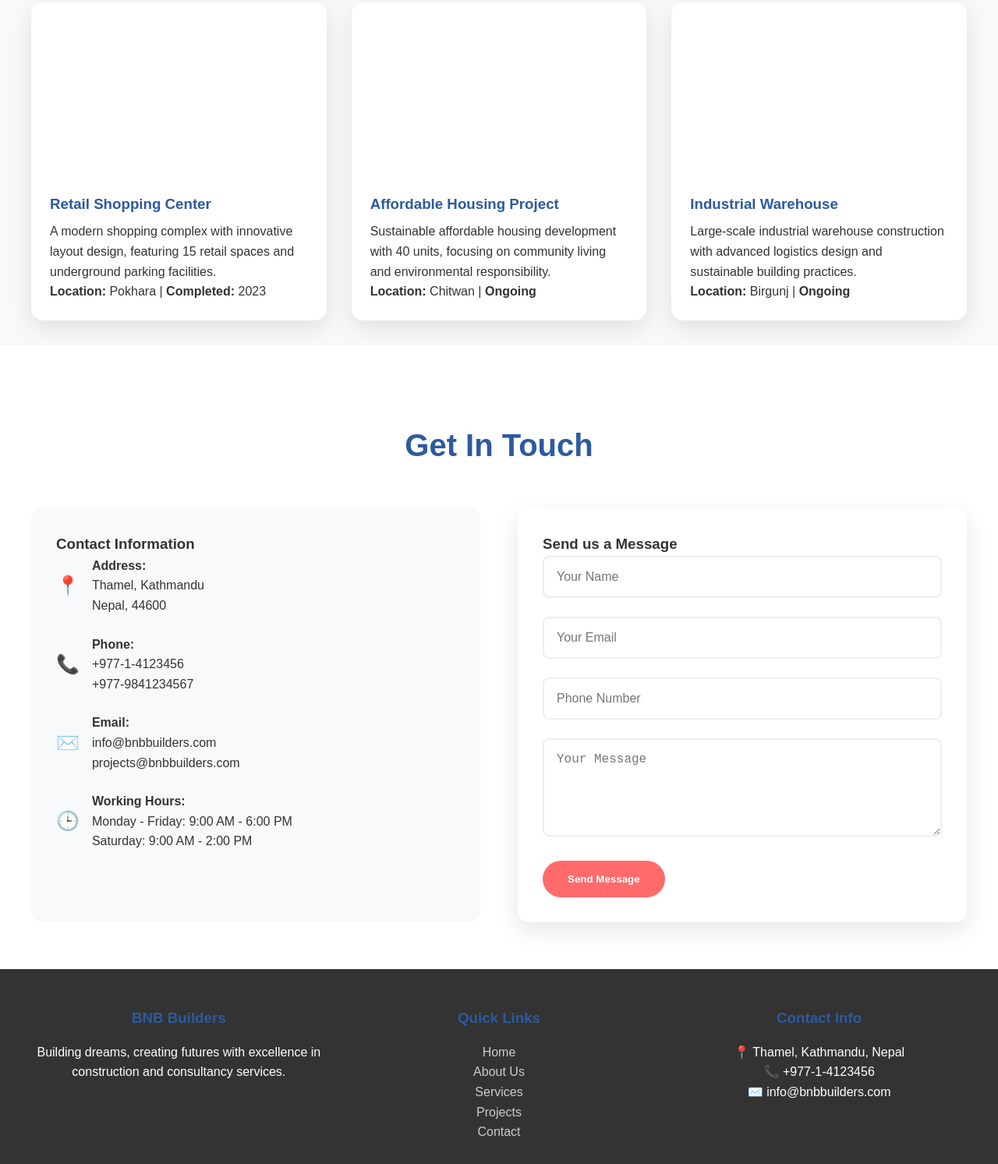
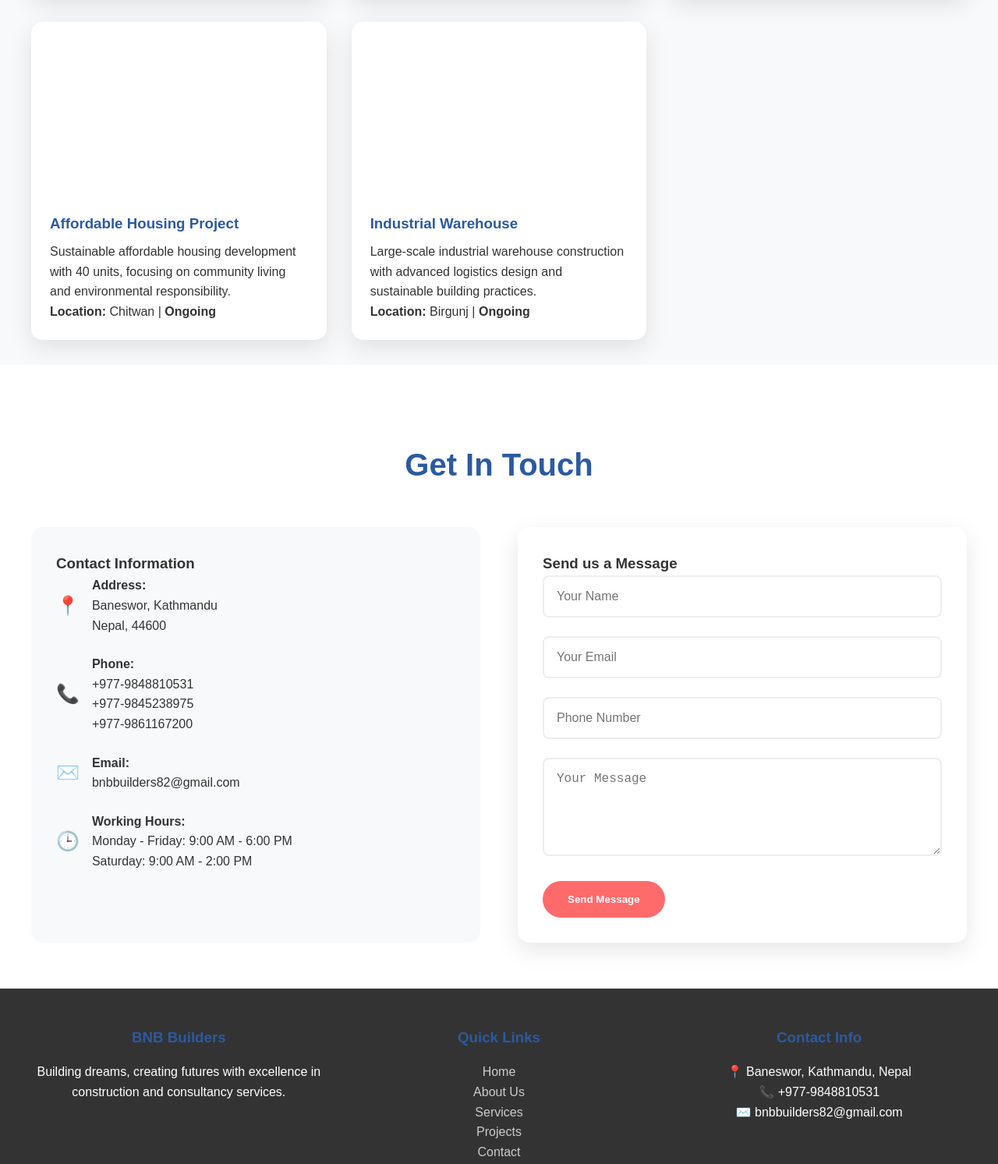
Before and after one commit to bnbbuilders/bnbbuilders.github.io, a plain HTML site: page index.html in a window 1280 px wide. Shown: the part 3255-4748 px from the top of the page at 78% size. Drawn offline with Linux system fonts and the light colour scheme.

Commit message:
Added project and changed info

```diff
--- a/index.html
+++ b/index.html
@@ -633,10 +633,10 @@
             <div class="projects-grid">
                 <!-- Project cards updated to use background-image for better control -->
                 <div class="project-card">
-                    <div class="project-image" style="background-image: url('./images/project1.jpeg')"></div>
+                    <div class="project-image" style="background-image: url('./images/residence1.jpeg')"></div>
                     <div class="project-content">
-                        <h3>Modern Residential Complex</h3>
-                        <p>A state-of-the-art residential development featuring 24 luxury apartments with sustainable design elements and modern amenities.</p>
+                        <h3>Modern Residential Building</h3>
+                        <p>A state-of-the-art residential development featuring 24 luxury apartments with sustainable design elements and modern amenities.<br>This is a great project done by us.</p>
                         <p><strong>Location:</strong> Kathmandu Valley | <strong>Completed:</strong> 2024</p>
                     </div>
                 </div>
@@ -656,15 +656,7 @@
                         <p><strong>Location:</strong> Bhaktapur | <strong>Completed:</strong> 2023</p>
                     </div>
                 </div>
-                 <div class="project-card">
-                    <div class="project-image" style="background-image: url('./images/project4.jpeg')"></div>
-                    <div class="project-content">
-                        <h3>Retail Shopping Center</h3>
-                        <p>A modern shopping complex with innovative layout design, featuring 15 retail spaces and underground parking facilities.</p>
-                        <p><strong>Location:</strong> Pokhara | <strong>Completed:</strong> 2023</p>
-                    </div>
-                </div>
-                <div class="project-card">
+                    <div class="project-card">
                     <div class="project-image" style="background-image: url('./images/project5.jpeg')"></div>
                     <div class="project-content">
                         <h3>Affordable Housing Project</h3>
@@ -695,7 +687,7 @@
                         <span style="font-size: 1.5rem; color: #2c5aa0; margin-right: 1rem;">📍</span>
                         <div>
                             <strong>Address:</strong><br>
-                            Thamel, Kathmandu<br>
+                            Baneswor, Kathmandu<br>
                             Nepal, 44600
                         </div>
                     </div>
@@ -703,16 +695,16 @@
                         <span style="font-size: 1.5rem; color: #2c5aa0; margin-right: 1rem;">📞</span>
                         <div>
                             <strong>Phone:</strong><br>
-                            +977-1-4123456<br>
-                            +977-9841234567
+                            +977-9848810531<br>
+                            +977-9845238975<br>
+			    +977-9861167200
                         </div>
                     </div>
                     <div class="contact-item">
                         <span style="font-size: 1.5rem; color: #2c5aa0; margin-right: 1rem;">✉️</span>
                         <div>
                             <strong>Email:</strong><br>
-                            info@bnbbuilders.com<br>
-                            projects@bnbbuilders.com
+                            bnbbuilders82@gmail.com
                         </div>
                     </div>
                     <div class="contact-item">
@@ -766,9 +758,9 @@
             </div>
             <div class="footer-section">
                 <h3>Contact Info</h3>
-                <p>📍 Thamel, Kathmandu, Nepal</p>
-                <p>📞 +977-1-4123456</p>
-                <p>✉️ info@bnbbuilders.com</p>
+                <p>📍 Baneswor, Kathmandu, Nepal</p>
+                <p>📞 +977-9848810531</p>
+                <p>✉️ bnbbuilders82@gmail.com</p>
             </div>
         </div>
         <div style="text-align: center; margin-top: 2rem; padding-top: 2rem; border-top: 1px solid #555;">
```
Also changed, not shown: images/residence1.jpg (added).
